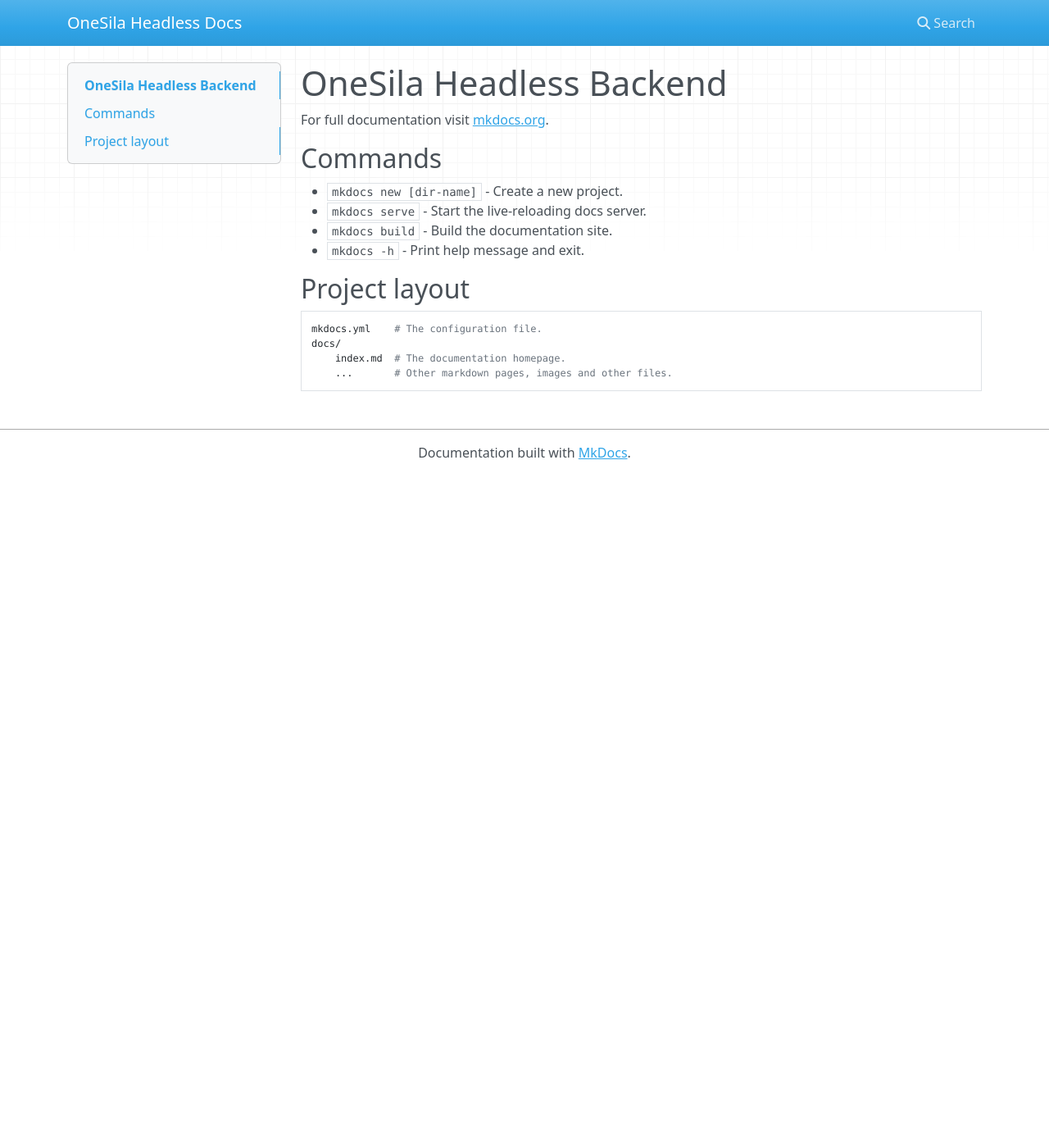
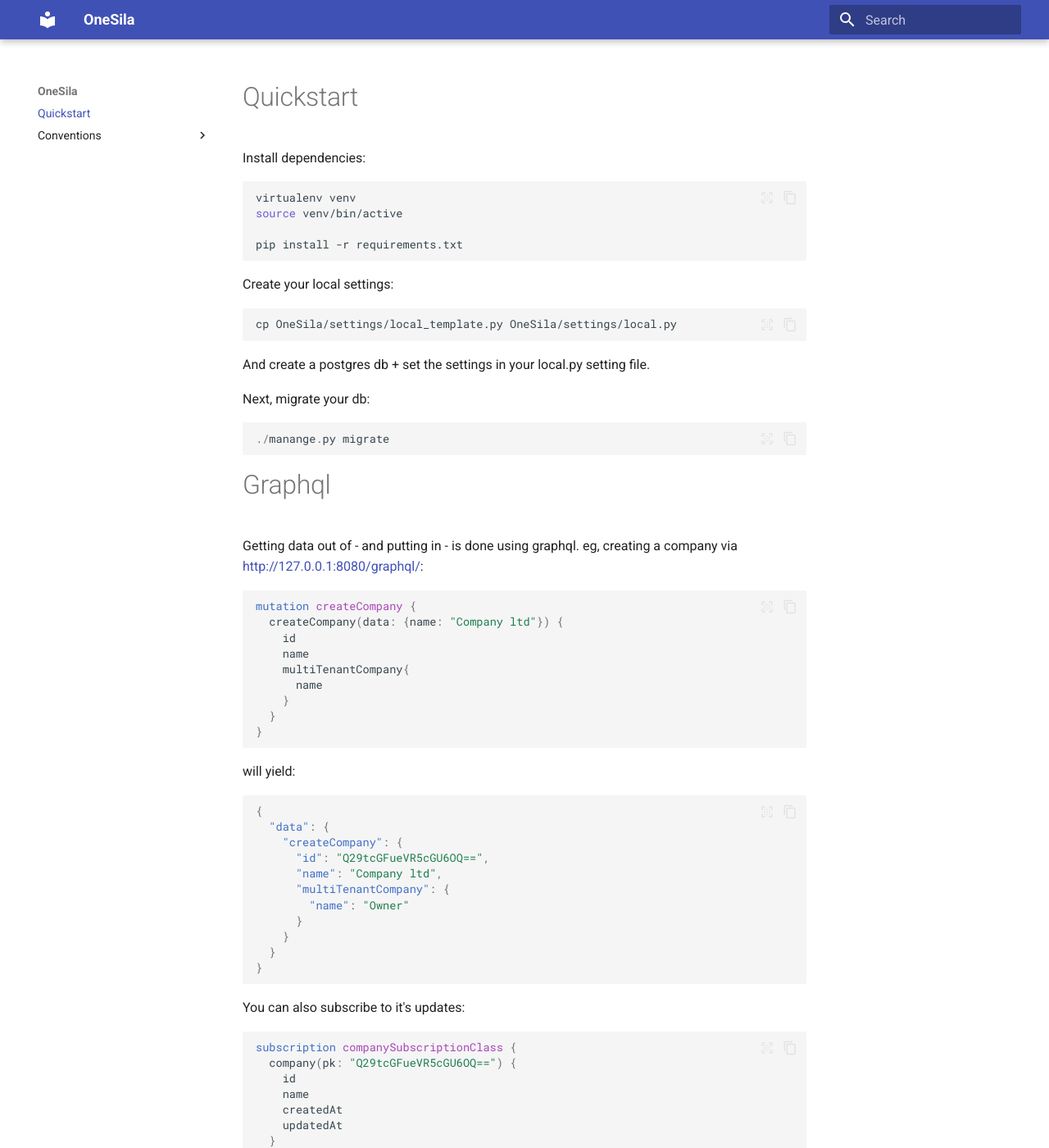
Before and after one commit to OneSila/OneSilaHeadless, an MkDocs documentation site: the page built from docs/index.md, in a window 1280 px wide and 1400 px high. Shown: the whole window at 82% size. Built offline with MkDocs 1.6.1 and Material for MkDocs 9.7.7, drawn with Linux system fonts in a browser that asks for light colours; nearby versions of some CDN libraries; some of the changed text lies outside the part shown.

Commit message:
adding first set of docs

````diff
--- a/docs/index.md
+++ b/docs/index.md
@@ -1,17 +1,105 @@
-# OneSila Headless Backend
+# Quickstart
 
-For full documentation visit [mkdocs.org](https://www.mkdocs.org).
+Install dependencies:
 
-## Commands
+```bash
+virtualenv venv
+source venv/bin/active
 
-* `mkdocs new [dir-name]` - Create a new project.
-* `mkdocs serve` - Start the live-reloading docs server.
-* `mkdocs build` - Build the documentation site.
-* `mkdocs -h` - Print help message and exit.
+pip install -r requirements.txt
+```
 
-## Project layout
+Create your local settings:
 
-    mkdocs.yml    # The configuration file.
-    docs/
-        index.md  # The documentation homepage.
-        ...       # Other markdown pages, images and other files.
+```bash
+cp OneSila/settings/local_template.py OneSila/settings/local.py
+```
+
+And create a postgres db + set the settings in your local.py setting file.
+
+
+Next, migrate your db:
+
+```python
+./manange.py migrate
+```
+
+# Graphql
+
+Getting data out of - and putting in - is done using graphql.
+eg, creating a company via [http://127.0.0.1:8080/graphql/](http://127.0.0.1:8080/graphql/):
+
+```graphql
+mutation createCompany {
+  createCompany(data: {name: "Company ltd"}) {
+    id
+    name
+    multiTenantCompany{
+      name
+    }
+  }
+}
+```
+
+will yield:
+
+```json
+{
+  "data": {
+    "createCompany": {
+      "id": "Q29tcGFueVR5cGU6OQ==",
+      "name": "Company ltd",
+      "multiTenantCompany": {
+        "name": "Owner"
+      }
+    }
+  }
+}
+```
+
+You can also subscribe to it's updates:
+
+```graphql
+subscription companySubscriptionClass {
+  company(pk: "Q29tcGFueVR5cGU6OQ==") {
+    id
+    name
+    createdAt
+    updatedAt
+  }
+}
+```
+
+will yield:
+```json
+{
+  "data": {
+    "company": {
+      "id": "Q29tcGFueVR5cGU6OQ==",
+      "name": "Company ltd",
+      "createdAt": "2023-10-03T16:11:21.900275+00:00",
+      "updatedAt": "2023-10-03T16:11:21.900310+00:00"
+    }
+  }
+}
+```
+
+# Running tests
+
+Runings tests, including coverage:
+
+```bash
+coverage run --source='.' manage.py test
+```
+
+To see the results
+
+```bash
+coverage report -m
+```
+
+Or with html
+
+```bash
+coverage html
+```
--- a/mkdocs.yml
+++ b/mkdocs.yml
@@ -1 +1,16 @@
-site_name: OneSila Headless Docs
+site_name: OneSila
+theme:
+  name: material
+  features:
+    - content.code.copy
+    - content.code.select
+markdown_extensions:
+  - admonition
+  - pymdownx.details
+  - pymdownx.superfences
+  - pymdownx.highlight:
+      anchor_linenums: true
+      line_spans: __span
+      pygments_lang_class: true
+  - pymdownx.inlinehilite
+  - pymdownx.snippets
--- a/requirements.txt
+++ b/requirements.txt
@@ -15,6 +15,7 @@
 ipython
 unicodecsv
 mkdocs
+mkdocs-material
 coverage
 git+ssh://git@github.com/sdobbelaere/strawberry-graphql-django.git@subscriptions
 git+ssh://git@github.com/TweaveTech/django_getuitkit.git@v0.4.5
````
Also changed, not shown: docs/conventions/structure_and_naming.md (added, +257 -0 lines), docs/conventions/style.md (added, +68 -0 lines).
